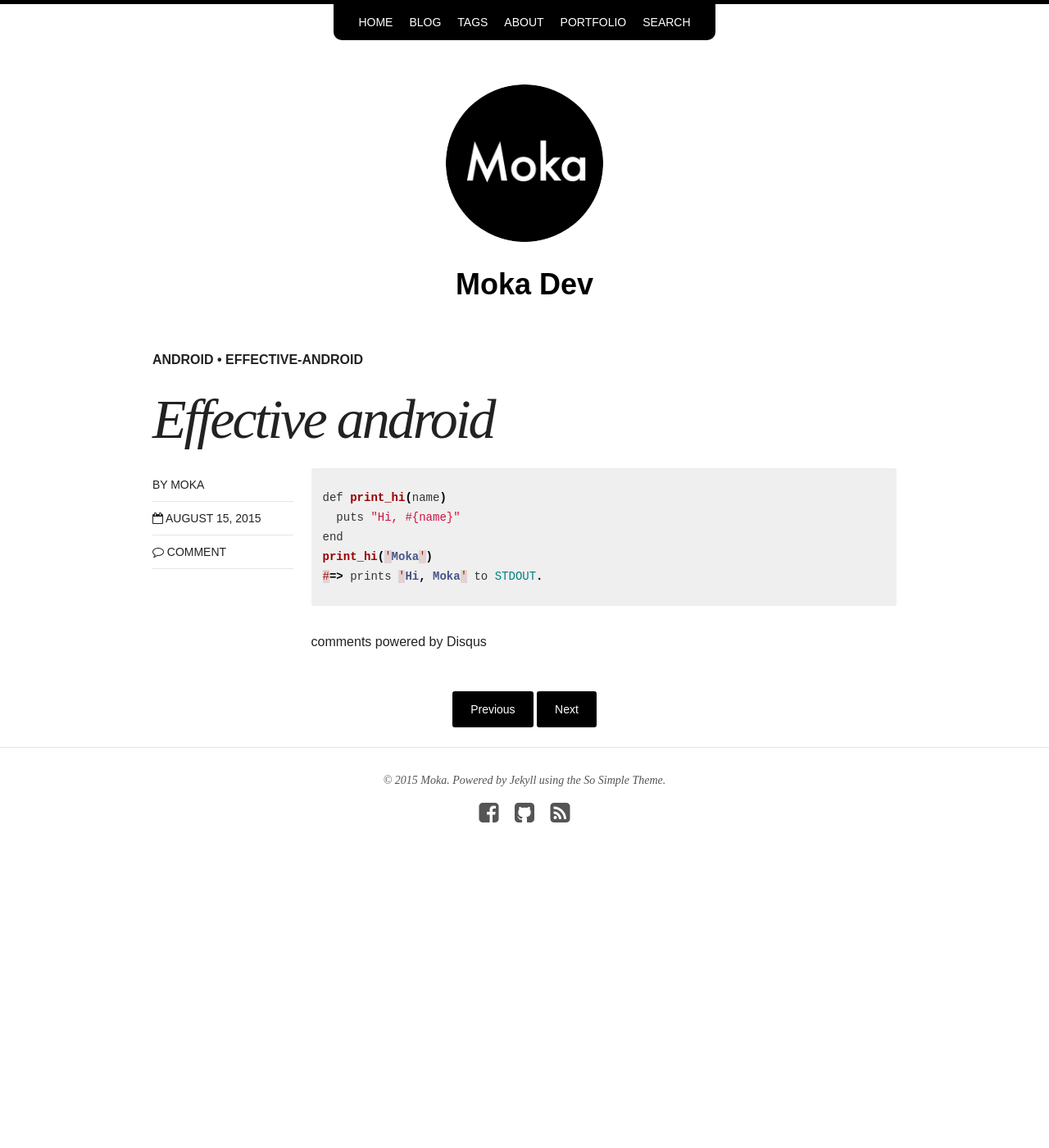
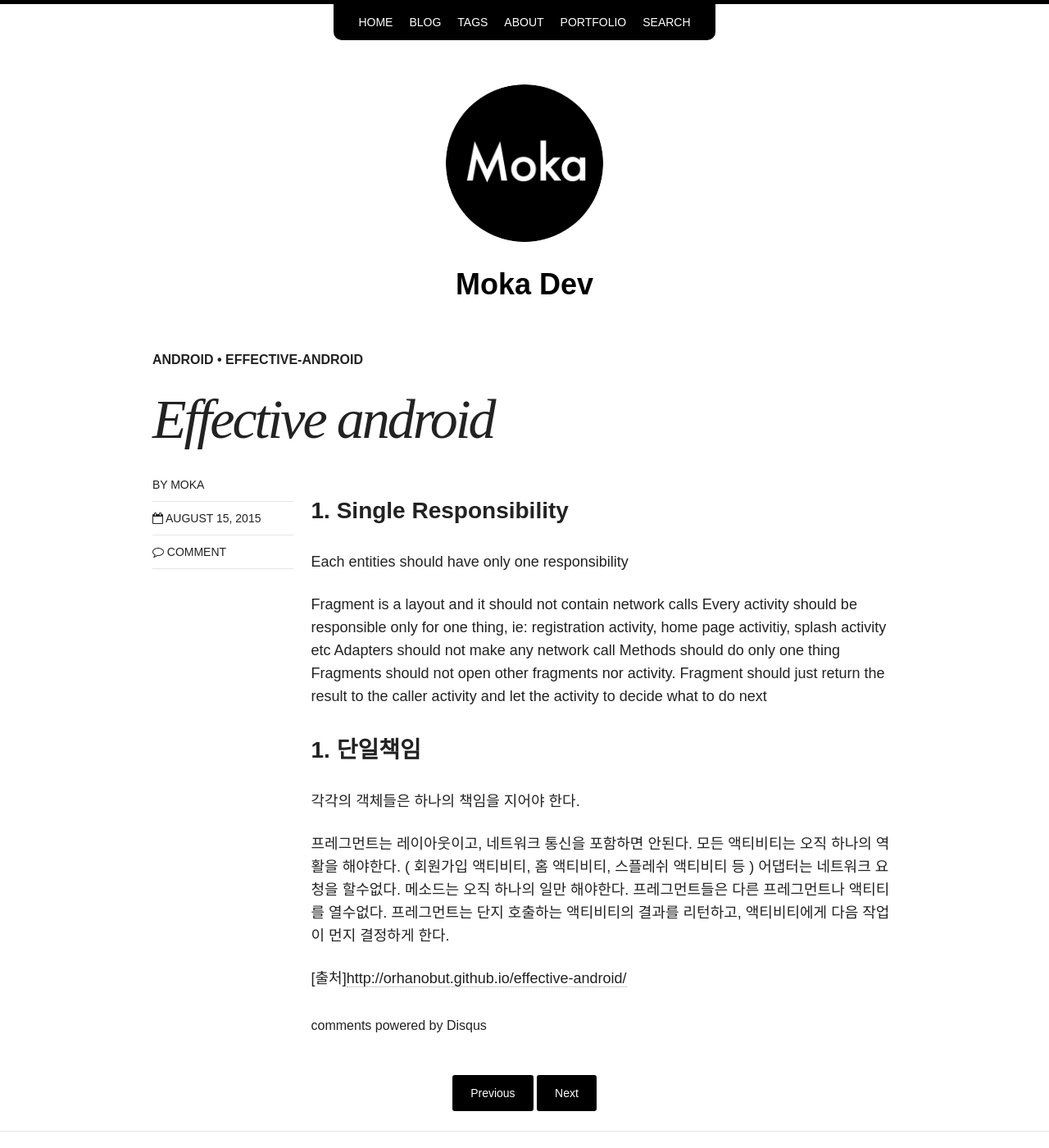
Before and after one commit to steadymoka/moka-a.github.io, a Jekyll site: the page built from _posts/android/2015-08-14-effective-android.md, in a window 1280 px wide and 1400 px high. Shown: the whole window at 82% size. Built offline with Jekyll 4.4.1, drawn with Linux system fonts in a browser that asks for light colours; nearby versions of some CDN libraries; comment, search, counter and statistics services are not loaded.

Commit message:
posting effective-android 01

```diff
--- a/_posts/android/2015-08-14-effective-android.md
+++ b/_posts/android/2015-08-14-effective-android.md
@@ -10,10 +10,27 @@ image:
 date: 2015-08-14T23:39:55-04:00
 ---
 
-{% highlight java %}
-def print_hi(name)
-  puts "Hi, #{name}"
-end
-print_hi('Moka')
-#=> prints 'Hi, Moka' to STDOUT.
-{% endhighlight %}
+
+### 1. Single Responsibility
+
+Each entities should have only one responsibility
+
+Fragment is a layout and it should not contain network calls
+Every activity should be responsible only for one thing, ie: registration activity, home page activitiy, splash activity etc
+Adapters should not make any network call
+Methods should do only one thing
+Fragments should not open other fragments nor activity. Fragment should just return the result to the caller activity and let the activity to decide what to do next
+
+
+
+### 1. 단일책임
+
+각각의 객체들은 하나의 책임을 지어야 한다.
+
+프레그먼트는 레이아웃이고, 네트워크 통신을 포함하면 안된다.
+모든 액티비티는 오직 하나의 역활을 해야한다. ( 회원가입 액티비티, 홈 액티비티, 스플레쉬 액티비티 등 )
+어댑터는 네트워크 요청을 할수없다.
+메소드는 오직 하나의 일만 해야한다.
+프레그먼트들은 다른 프레그먼트나 액티티를 열수없다. 프레그먼트는 단지 호출하는 액티비티의 결과를 리턴하고, 액티비티에게 다음 작업이 먼지 결정하게 한다.
+
+[출처][http://orhanobut.github.io/effective-android/](http://orhanobut.github.io/effective-android/)
```
